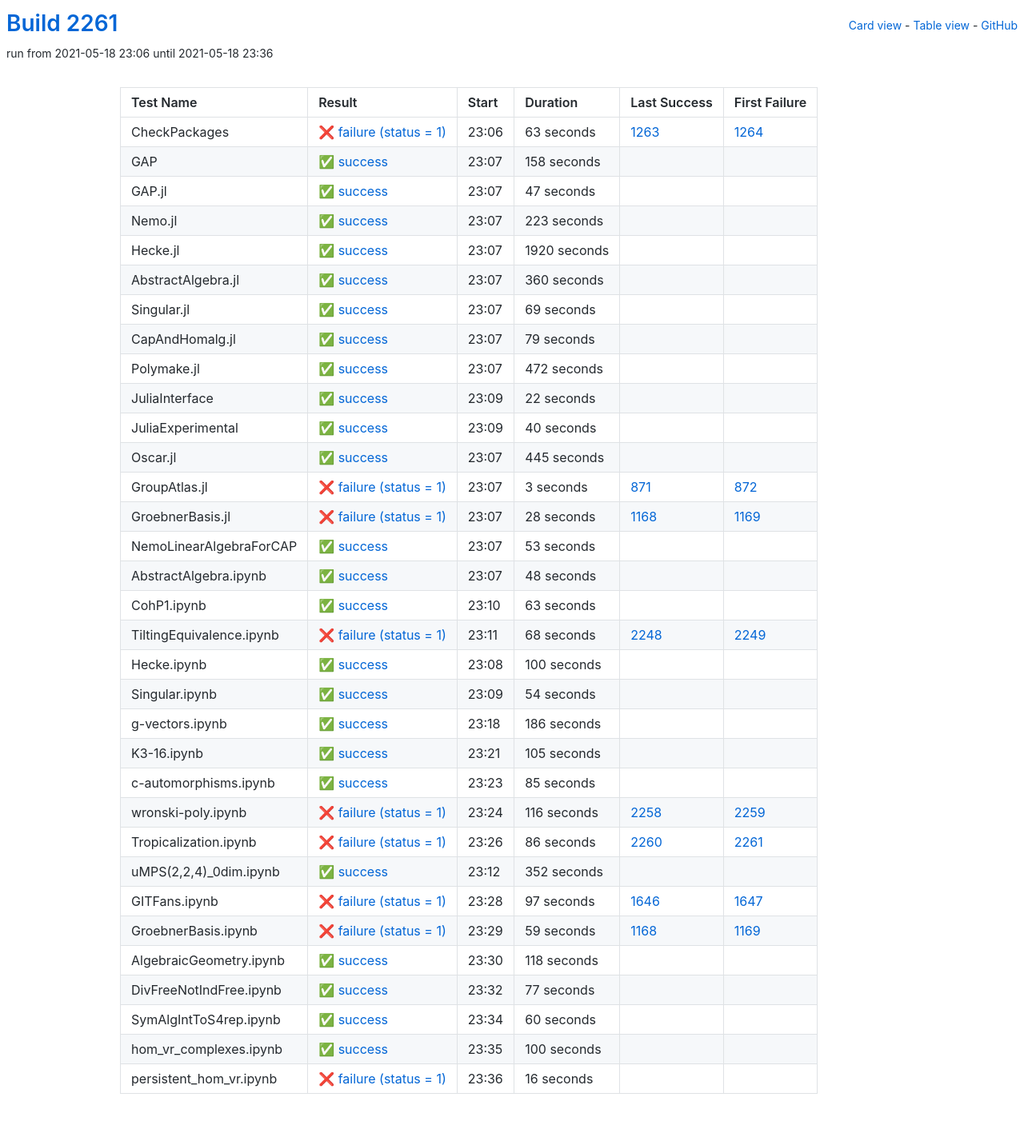
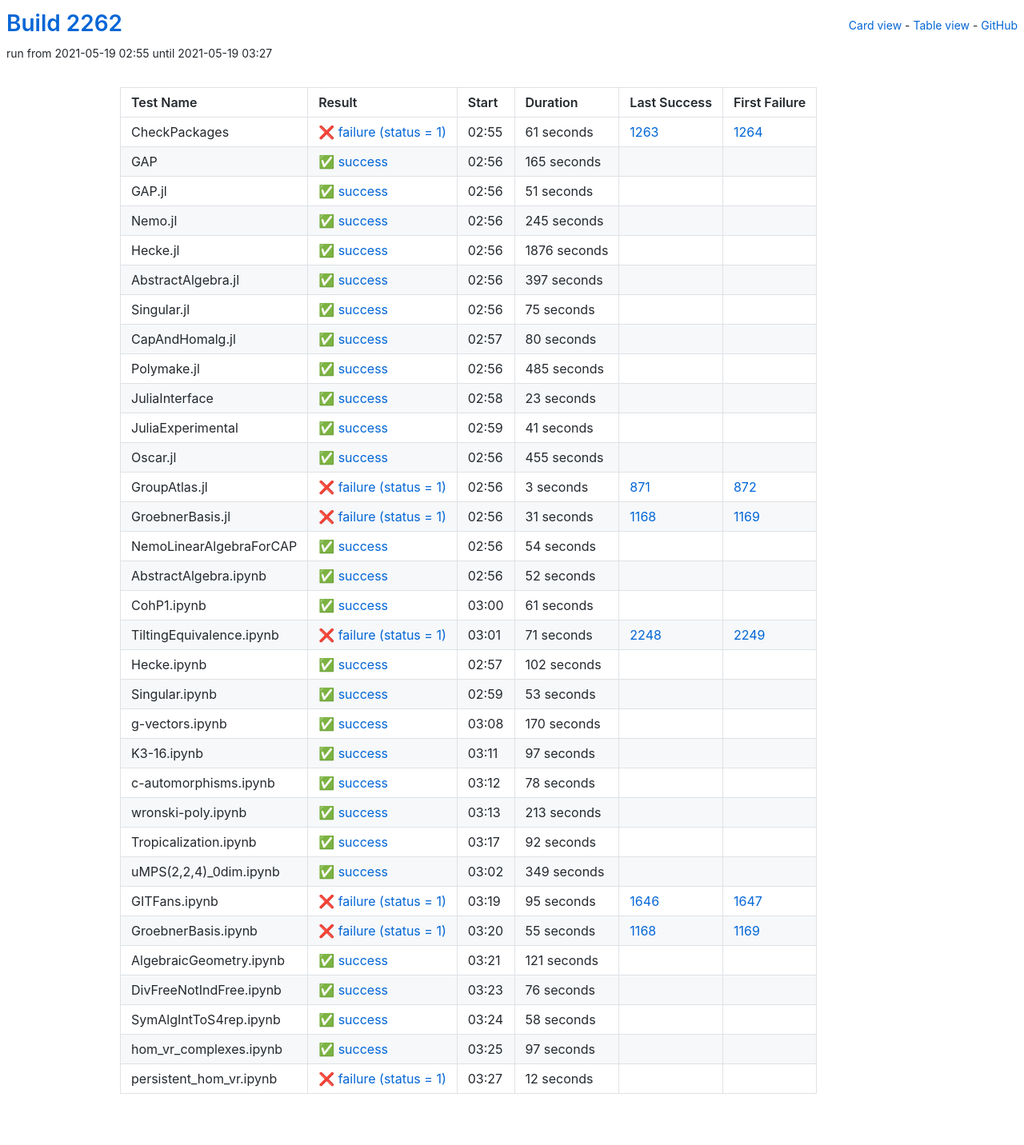
Before and after one commit to oscar-system/oscar-ci-status-stable, a Jekyll site: the page built from table.html, in a window 1280 px wide. Shown: the whole page at 80% size. Built offline with Jekyll 4.4.1, drawn with Linux system fonts in a browser that asks for light colours.

Commit message:
Build #2262

```diff
--- a/_data/ci.yml
+++ b/_data/ci.yml
@@ -1,6 +1,6 @@
 ---
-build: 2261
-build_url: https://oscarci.mathematik.uni-kl.de/job/oscar-stable/2261/
+build: 2262
+build_url: https://oscarci.mathematik.uni-kl.de/job/oscar-stable/2262/
 job: oscar-stable
 organization: oscar-system
 repo: oscar-ci-status-stable
@@ -8,152 +8,152 @@ repourl: https://github.com/oscar-system/oscar-ci-status-stable
 tests:
 - name: CheckPackages
   id: checkpackages
-  log: https://oscarci.mathematik.uni-kl.de/job/oscar-stable/2261/artifact/logs/build-2261/CheckPackages.log
-  start: 2021-05-18 23:06
+  log: https://oscarci.mathematik.uni-kl.de/job/oscar-stable/2262/artifact/logs/build-2262/CheckPackages.log
+  start: 2021-05-19 02:55
   success: false
   exitcode: 1
   status: failure
-  duration: 63
+  duration: 61
   last_success: 1263
   last_success_url: https://oscarci.mathematik.uni-kl.de/job/oscar-stable/1263/
   first_failure: 1264
   first_failure_url: https://oscarci.mathematik.uni-kl.de/job/oscar-stable/1264/
 - name: GAP
   id: gap
-  log: https://oscarci.mathematik.uni-kl.de/job/oscar-stable/2261/artifact/logs/build-2261/GAP.log
-  start: 2021-05-18 23:07
+  log: https://oscarci.mathematik.uni-kl.de/job/oscar-stable/2262/artifact/logs/build-2262/GAP.log
+  start: 2021-05-19 02:56
   success: true
   exitcode: 0
   status: success
-  duration: 158
+  duration: 165
   last_success: false
   last_success_url:
   first_failure: false
   first_failure_url:
 - name: GAP.jl
   id: gap-jl
-  log: https://oscarci.mathematik.uni-kl.de/job/oscar-stable/2261/artifact/logs/build-2261/GAP.jl.log
-  start: 2021-05-18 23:07
+  log: https://oscarci.mathematik.uni-kl.de/job/oscar-stable/2262/artifact/logs/build-2262/GAP.jl.log
+  start: 2021-05-19 02:56
   success: true
   exitcode: 0
   status: success
-  duration: 47
+  duration: 51
   last_success: false
   last_success_url:
   first_failure: false
   first_failure_url:
 - name: Nemo.jl
   id: nemo-jl
-  log: https://oscarci.mathematik.uni-kl.de/job/oscar-stable/2261/artifact/logs/build-2261/Nemo.jl.log
-  start: 2021-05-18 23:07
+  log: https://oscarci.mathematik.uni-kl.de/job/oscar-stable/2262/artifact/logs/build-2262/Nemo.jl.log
+  start: 2021-05-19 02:56
   success: true
   exitcode: 0
   status: success
-  duration: 223
+  duration: 245
   last_success: false
   last_success_url:
   first_failure: false
   first_failure_url:
 - name: Hecke.jl
   id: hecke-jl
-  log: https://oscarci.mathematik.uni-kl.de/job/oscar-stable/2261/artifact/logs/build-2261/Hecke.jl.log
-  start: 2021-05-18 23:07
+  log: https://oscarci.mathematik.uni-kl.de/job/oscar-stable/2262/artifact/logs/build-2262/Hecke.jl.log
+  start: 2021-05-19 02:56
   success: true
   exitcode: 0
   status: success
-  duration: 1920
+  duration: 1876
   last_success: false
   last_success_url:
   first_failure: false
   first_failure_url:
 - name: AbstractAlgebra.jl
   id: abstractalgebra-jl
-  log: https://oscarci.mathematik.uni-kl.de/job/oscar-stable/2261/artifact/logs/build-2261/AbstractAlgebra.jl.log
-  start: 2021-05-18 23:07
+  log: https://oscarci.mathematik.uni-kl.de/job/oscar-stable/2262/artifact/logs/build-2262/AbstractAlgebra.jl.log
+  start: 2021-05-19 02:56
   success: true
   exitcode: 0
   status: success
-  duration: 360
+  duration: 397
   last_success: false
   last_success_url:
   first_failure: false
   first_failure_url:
 - name: Singular.jl
   id: singular-jl
-  log: https://oscarci.mathematik.uni-kl.de/job/oscar-stable/2261/artifact/logs/build-2261/Singular.jl.log
-  start: 2021-05-18 23:07
+  log: https://oscarci.mathematik.uni-kl.de/job/oscar-stable/2262/artifact/logs/build-2262/Singular.jl.log
+  start: 2021-05-19 02:56
   success: true
   exitcode: 0
   status: success
-  duration: 69
+  duration: 75
   last_success: false
   last_success_url:
   first_failure: false
   first_failure_url:
 - name: CapAndHomalg.jl
   id: capandhomalg-jl
-  log: https://oscarci.mathematik.uni-kl.de/job/oscar-stable/2261/artifact/logs/build-2261/CapAndHomalg.jl.log
-  start: 2021-05-18 23:07
+  log: https://oscarci.mathematik.uni-kl.de/job/oscar-stable/2262/artifact/logs/build-2262/CapAndHomalg.jl.log
+  start: 2021-05-19 02:57
   success: true
   exitcode: 0
   status: success
-  duration: 79
+  duration: 80
   last_success: false
   last_success_url:
   first_failure: false
   first_failure_url:
 - name: Polymake.jl
   id: polymake-jl
-  log: https://oscarci.mathematik.uni-kl.de/job/oscar-stable/2261/artifact/logs/build-2261/Polymake.jl.log
-  start: 2021-05-18 23:07
+  log: https://oscarci.mathematik.uni-kl.de/job/oscar-stable/2262/artifact/logs/build-2262/Polymake.jl.log
+  start: 2021-05-19 02:56
   success: true
   exitcode: 0
   status: success
-  duration: 472
+  duration: 485
   last_success: false
   last_success_url:
   first_failure: false
   first_failure_url:
 - name: JuliaInterface
   id: juliainterface
-  log: https://oscarci.mathematik.uni-kl.de/job/oscar-stable/2261/artifact/logs/build-2261/JuliaInterface.log
-  start: 2021-05-18 23:09
+  log: https://oscarci.mathematik.uni-kl.de/job/oscar-stable/2262/artifact/logs/build-2262/JuliaInterface.log
+  start: 2021-05-19 02:58
   success: true
   exitcode: 0
   status: success
-  duration: 22
+  duration: 23
   last_success: false
   last_success_url:
   first_failure: false
   first_failure_url:
 - name: JuliaExperimental
   id: juliaexperimental
-  log: https://oscarci.mathematik.uni-kl.de/job/oscar-stable/2261/artifact/logs/build-2261/JuliaExperimental.log
-  start: 2021-05-18 23:09
+  log: https://oscarci.mathematik.uni-kl.de/job/oscar-stable/2262/artifact/logs/build-2262/JuliaExperimental.log
+  start: 2021-05-19 02:59
   success: true
   exitcode: 0
   status: success
-  duration: 40
+  duration: 41
   last_success: false
   last_success_url:
   first_failure: false
   first_failure_url:
 - name: Oscar.jl
   id: oscar-jl
-  log: https://oscarci.mathematik.uni-kl.de/job/oscar-stable/2261/artifact/logs/build-2261/Oscar.jl.log
-  start: 2021-05-18 23:07
+  log: https://oscarci.mathematik.uni-kl.de/job/oscar-stable/2262/artifact/logs/build-2262/Oscar.jl.log
+  start: 2021-05-19 02:56
   success: true
   exitcode: 0
   status: success
-  duration: 445
+  duration: 455
   last_success: false
   last_success_url:
   first_failure: false
   first_failure_url:
 - name: GroupAtlas.jl
   id: groupatlas-jl
-  log: https://oscarci.mathematik.uni-kl.de/job/oscar-stable/2261/artifact/logs/build-2261/GroupAtlas.jl.log
-  start: 2021-05-18 23:07
+  log: https://oscarci.mathematik.uni-kl.de/job/oscar-stable/2262/artifact/logs/build-2262/GroupAtlas.jl.log
+  start: 2021-05-19 02:56
   success: false
   exitcode: 1
   status: failure
@@ -164,20 +164,80 @@ tests:
   first_failure_url: https://oscarci.mathematik.uni-kl.de/job/oscar-stable/872/
 - name: GroebnerBasis.jl
   id: groebnerbasis-jl
-  log: https://oscarci.mathematik.uni-kl.de/job/oscar-stable/2261/artifact/logs/build-2261/GroebnerBasis.jl.log
-  start: 2021-05-18 23:07
+  log: https://oscarci.mathematik.uni-kl.de/job/oscar-stable/2262/artifact/logs/build-2262/GroebnerBasis.jl.log
+  start: 2021-05-19 02:56
   success: false
   exitcode: 1
   status: failure
-  duration: 28
+  duration: 31
   last_success: 1168
   last_success_url: https://oscarci.mathematik.uni-kl.de/job/oscar-stable/1168/
   first_failure: 1169
   first_failure_url: https://oscarci.mathematik.uni-kl.de/job/oscar-stable/1169/
 - name: NemoLinearAlgebraForCAP
   id: nemolinearalgebraforcap
-  log: https://oscarci.mathematik.uni-kl.de/job/oscar-stable/2261/artifact/logs/build-2261/NemoLinearAlgebraForCAP.log
-  start: 2021-05-18 23:07
+  log: https://oscarci.mathematik.uni-kl.de/job/oscar-stable/2262/artifact/logs/build-2262/NemoLinearAlgebraForCAP.log
+  start: 2021-05-19 02:56
+  success: true
+  exitcode: 0
+  status: success
+  duration: 54
+  last_success: false
+  last_success_url:
+  first_failure: false
+  first_failure_url:
+- name: AbstractAlgebra.ipynb
+  id: abstractalgebra-ipynb
+  log: https://oscarci.mathematik.uni-kl.de/job/oscar-stable/2262/artifact/logs/build-2262/AbstractAlgebra.ipynb.log
+  start: 2021-05-19 02:56
+  success: true
+  exitcode: 0
+  status: success
+  duration: 52
+  last_success: false
+  last_success_url:
+  first_failure: false
+  first_failure_url:
+- name: CohP1.ipynb
+  id: cohp1-ipynb
+  log: https://oscarci.mathematik.uni-kl.de/job/oscar-stable/2262/artifact/logs/build-2262/CohP1.ipynb.log
+  start: 2021-05-19 03:00
+  success: true
+  exitcode: 0
+  status: success
+  duration: 61
+  last_success: false
+  last_success_url:
+  first_failure: false
+  first_failure_url:
+- name: TiltingEquivalence.ipynb
+  id: tiltingequivalence-ipynb
+  log: https://oscarci.mathematik.uni-kl.de/job/oscar-stable/2262/artifact/logs/build-2262/TiltingEquivalence.ipynb.log
+  start: 2021-05-19 03:01
+  success: false
+  exitcode: 1
+  status: failure
+  duration: 71
+  last_success: 2248
+  last_success_url: https://oscarci.mathematik.uni-kl.de/job/oscar-stable/2248/
+  first_failure: 2249
+  first_failure_url: https://oscarci.mathematik.uni-kl.de/job/oscar-stable/2249/
+- name: Hecke.ipynb
+  id: hecke-ipynb
+  log: https://oscarci.mathematik.uni-kl.de/job/oscar-stable/2262/artifact/logs/build-2262/Hecke.ipynb.log
+  start: 2021-05-19 02:57
+  success: true
+  exitcode: 0
+  status: success
+  duration: 102
+  last_success: false
+  last_success_url:
+  first_failure: false
+  first_failure_url:
+- name: Singular.ipynb
+  id: singular-ipynb
+  log: https://oscarci.mathematik.uni-kl.de/job/oscar-stable/2262/artifact/logs/build-2262/Singular.ipynb.log
+  start: 2021-05-19 02:59
   success: true
   exitcode: 0
   status: success
@@ -186,218 +246,158 @@ tests:
   last_success_url:
   first_failure: false
   first_failure_url:
-- name: AbstractAlgebra.ipynb
-  id: abstractalgebra-ipynb
-  log: https://oscarci.mathematik.uni-kl.de/job/oscar-stable/2261/artifact/logs/build-2261/AbstractAlgebra.ipynb.log
-  start: 2021-05-18 23:07
+- name: g-vectors.ipynb
+  id: g-vectors-ipynb
+  log: https://oscarci.mathematik.uni-kl.de/job/oscar-stable/2262/artifact/logs/build-2262/g-vectors.ipynb.log
+  start: 2021-05-19 03:08
   success: true
   exitcode: 0
   status: success
-  duration: 48
-  last_success: false
-  last_success_url:
-  first_failure: false
-  first_failure_url:
-- name: CohP1.ipynb
-  id: cohp1-ipynb
-  log: https://oscarci.mathematik.uni-kl.de/job/oscar-stable/2261/artifact/logs/build-2261/CohP1.ipynb.log
-  start: 2021-05-18 23:10
-  success: true
-  exitcode: 0
-  status: success
-  duration: 63
-  last_success: false
-  last_success_url:
-  first_failure: false
-  first_failure_url:
-- name: TiltingEquivalence.ipynb
-  id: tiltingequivalence-ipynb
-  log: https://oscarci.mathematik.uni-kl.de/job/oscar-stable/2261/artifact/logs/build-2261/TiltingEquivalence.ipynb.log
-  start: 2021-05-18 23:11
-  success: false
-  exitcode: 1
-  status: failure
-  duration: 68
-  last_success: 2248
-  last_success_url: https://oscarci.mathematik.uni-kl.de/job/oscar-stable/2248/
-  first_failure: 2249
-  first_failure_url: https://oscarci.mathematik.uni-kl.de/job/oscar-stable/2249/
-- name: Hecke.ipynb
-  id: hecke-ipynb
-  log: https://oscarci.mathematik.uni-kl.de/job/oscar-stable/2261/artifact/logs/build-2261/Hecke.ipynb.log
-  start: 2021-05-18 23:08
-  success: true
-  exitcode: 0
-  status: success
-  duration: 100
-  last_success: false
-  last_success_url:
-  first_failure: false
-  first_failure_url:
-- name: Singular.ipynb
-  id: singular-ipynb
-  log: https://oscarci.mathematik.uni-kl.de/job/oscar-stable/2261/artifact/logs/build-2261/Singular.ipynb.log
-  start: 2021-05-18 23:09
-  success: true
-  exitcode: 0
-  status: success
-  duration: 54
-  last_success: false
-  last_success_url:
-  first_failure: false
-  first_failure_url:
-- name: g-vectors.ipynb
-  id: g-vectors-ipynb
-  log: https://oscarci.mathematik.uni-kl.de/job/oscar-stable/2261/artifact/logs/build-2261/g-vectors.ipynb.log
-  start: 2021-05-18 23:18
-  success: true
-  exitcode: 0
-  status: success
-  duration: 186
+  duration: 170
   last_success: false
   last_success_url:
   first_failure: false
   first_failure_url:
 - name: K3-16.ipynb
   id: k3-16-ipynb
-  log: https://oscarci.mathematik.uni-kl.de/job/oscar-stable/2261/artifact/logs/build-2261/K3-16.ipynb.log
-  start: 2021-05-18 23:21
+  log: https://oscarci.mathematik.uni-kl.de/job/oscar-stable/2262/artifact/logs/build-2262/K3-16.ipynb.log
+  start: 2021-05-19 03:11
   success: true
   exitcode: 0
   status: success
-  duration: 105
+  duration: 97
   last_success: false
   last_success_url:
   first_failure: false
   first_failure_url:
 - name: c-automorphisms.ipynb
   id: c-automorphisms-ipynb
-  log: https://oscarci.mathematik.uni-kl.de/job/oscar-stable/2261/artifact/logs/build-2261/c-automorphisms.ipynb.log
-  start: 2021-05-18 23:23
+  log: https://oscarci.mathematik.uni-kl.de/job/oscar-stable/2262/artifact/logs/build-2262/c-automorphisms.ipynb.log
+  start: 2021-05-19 03:12
   success: true
   exitcode: 0
   status: success
-  duration: 85
+  duration: 78
   last_success: false
   last_success_url:
   first_failure: false
   first_failure_url:
 - name: wronski-poly.ipynb
   id: wronski-poly-ipynb
-  log: https://oscarci.mathematik.uni-kl.de/job/oscar-stable/2261/artifact/logs/build-2261/wronski-poly.ipynb.log
-  start: 2021-05-18 23:24
-  success: false
-  exitcode: 1
-  status: failure
-  duration: 116
-  last_success: 2258
-  last_success_url: https://oscarci.mathematik.uni-kl.de/job/oscar-stable/2258/
-  first_failure: 2259
-  first_failure_url: https://oscarci.mathematik.uni-kl.de/job/oscar-stable/2259/
-- name: Tropicalization.ipynb
-  id: tropicalization-ipynb
-  log: https://oscarci.mathematik.uni-kl.de/job/oscar-stable/2261/artifact/logs/build-2261/Tropicalization.ipynb.log
-  start: 2021-05-18 23:26
-  success: false
-  exitcode: 1
-  status: failure
-  duration: 86
-  last_success: 2260
-  last_success_url: https://oscarci.mathematik.uni-kl.de/job/oscar-stable/2260/
-  first_failure: 2261
-  first_failure_url: https://oscarci.mathematik.uni-kl.de/job/oscar-stable/2261/
-- name: uMPS(2,2,4)_0dim.ipynb
-  id: umps-2-2-4-0dim-ipynb
-  log: https://oscarci.mathematik.uni-kl.de/job/oscar-stable/2261/artifact/logs/build-2261/uMPS-2-2-4-_0dim.ipynb.log
-  start: 2021-05-18 23:12
+  log: https://oscarci.mathematik.uni-kl.de/job/oscar-stable/2262/artifact/logs/build-2262/wronski-poly.ipynb.log
+  start: 2021-05-19 03:13
   success: true
   exitcode: 0
   status: success
-  duration: 352
+  duration: 213
+  last_success: false
+  last_success_url:
+  first_failure: false
+  first_failure_url:
+- name: Tropicalization.ipynb
+  id: tropicalization-ipynb
+  log: https://oscarci.mathematik.uni-kl.de/job/oscar-stable/2262/artifact/logs/build-2262/Tropicalization.ipynb.log
+  start: 2021-05-19 03:17
+  success: true
+  exitcode: 0
+  status: success
+  duration: 92
+  last_success: false
+  last_success_url:
+  first_failure: false
+  first_failure_url:
+- name: uMPS(2,2,4)_0dim.ipynb
+  id: umps-2-2-4-0dim-ipynb
+  log: https://oscarci.mathematik.uni-kl.de/job/oscar-stable/2262/artifact/logs/build-2262/uMPS-2-2-4-_0dim.ipynb.log
+  start: 2021-05-19 03:02
+  success: true
+  exitcode: 0
+  status: success
+  duration: 349
   last_success: false
   last_success_url:
   first_failure: false
   first_failure_url:
 - name: GITFans.ipynb
   id: gitfans-ipynb
-  log: https://oscarci.mathematik.uni-kl.de/job/oscar-stable/2261/artifact/logs/build-2261/GITFans.ipynb.log
-  start: 2021-05-18 23:28
+  log: https://oscarci.mathematik.uni-kl.de/job/oscar-stable/2262/artifact/logs/build-2262/GITFans.ipynb.log
+  start: 2021-05-19 03:19
   success: false
   exitcode: 1
   status: failure
-  duration: 97
+  duration: 95
   last_success: 1646
   last_success_url: https://oscarci.mathematik.uni-kl.de/job/oscar-stable/1646/
   first_failure: 1647
   first_failure_url: https://oscarci.mathematik.uni-kl.de/job/oscar-stable/1647/
 - name: GroebnerBasis.ipynb
   id: groebnerbasis-ipynb
-  log: https://oscarci.mathematik.uni-kl.de/job/oscar-stable/2261/artifact/logs/build-2261/GroebnerBasis.ipynb.log
-  start: 2021-05-18 23:29
+  log: https://oscarci.mathematik.uni-kl.de/job/oscar-stable/2262/artifact/logs/build-2262/GroebnerBasis.ipynb.log
+  start: 2021-05-19 03:20
   success: false
   exitcode: 1
   status: failure
-  duration: 59
+  duration: 55
   last_success: 1168
   last_success_url: https://oscarci.mathematik.uni-kl.de/job/oscar-stable/1168/
   first_failure: 1169
   first_failure_url: https://oscarci.mathematik.uni-kl.de/job/oscar-stable/1169/
 - name: AlgebraicGeometry.ipynb
   id: algebraicgeometry-ipynb
-  log: https://oscarci.mathematik.uni-kl.de/job/oscar-stable/2261/artifact/logs/build-2261/AlgebraicGeometry.ipynb.log
-  start: 2021-05-18 23:30
+  log: https://oscarci.mathematik.uni-kl.de/job/oscar-stable/2262/artifact/logs/build-2262/AlgebraicGeometry.ipynb.log
+  start: 2021-05-19 03:21
   success: true
   exitcode: 0
   status: success
-  duration: 118
+  duration: 121
   last_success: false
   last_success_url:
   first_failure: false
   first_failure_url:
 - name: DivFreeNotIndFree.ipynb
   id: divfreenotindfree-ipynb
-  log: https://oscarci.mathematik.uni-kl.de/job/oscar-stable/2261/artifact/logs/build-2261/DivFreeNotIndFree.ipynb.log
-  start: 2021-05-18 23:32
+  log: https://oscarci.mathematik.uni-kl.de/job/oscar-stable/2262/artifact/logs/build-2262/DivFreeNotIndFree.ipynb.log
+  start: 2021-05-19 03:23
   success: true
   exitcode: 0
   status: success
-  duration: 77
+  duration: 76
   last_success: false
   last_success_url:
   first_failure: false
   first_failure_url:
 - name: SymAlgIntToS4rep.ipynb
   id: symalginttos4rep-ipynb
-  log: https://oscarci.mathematik.uni-kl.de/job/oscar-stable/2261/artifact/logs/build-2261/SymAlgIntToS4rep.ipynb.log
-  start: 2021-05-18 23:34
+  log: https://oscarci.mathematik.uni-kl.de/job/oscar-stable/2262/artifact/logs/build-2262/SymAlgIntToS4rep.ipynb.log
+  start: 2021-05-19 03:24
   success: true
   exitcode: 0
   status: success
-  duration: 60
+  duration: 58
   last_success: false
   last_success_url:
   first_failure: false
   first_failure_url:
 - name: hom_vr_complexes.ipynb
   id: hom-vr-complexes-ipynb
-  log: https://oscarci.mathematik.uni-kl.de/job/oscar-stable/2261/artifact/logs/build-2261/hom_vr_complexes.ipynb.log
-  start: 2021-05-18 23:35
+  log: https://oscarci.mathematik.uni-kl.de/job/oscar-stable/2262/artifact/logs/build-2262/hom_vr_complexes.ipynb.log
+  start: 2021-05-19 03:25
   success: true
   exitcode: 0
   status: success
-  duration: 100
+  duration: 97
   last_success: false
   last_success_url:
   first_failure: false
   first_failure_url:
 - name: persistent_hom_vr.ipynb
   id: persistent-hom-vr-ipynb
-  log: https://oscarci.mathematik.uni-kl.de/job/oscar-stable/2261/artifact/logs/build-2261/persistent_hom_vr.ipynb.log
-  start: 2021-05-18 23:36
+  log: https://oscarci.mathematik.uni-kl.de/job/oscar-stable/2262/artifact/logs/build-2262/persistent_hom_vr.ipynb.log
+  start: 2021-05-19 03:27
   success: false
   exitcode: 1
   status: failure
-  duration: 16
+  duration: 12
   last_success: false
   last_success_url:
   first_failure: false
```
Also changed, not shown: README.md.
